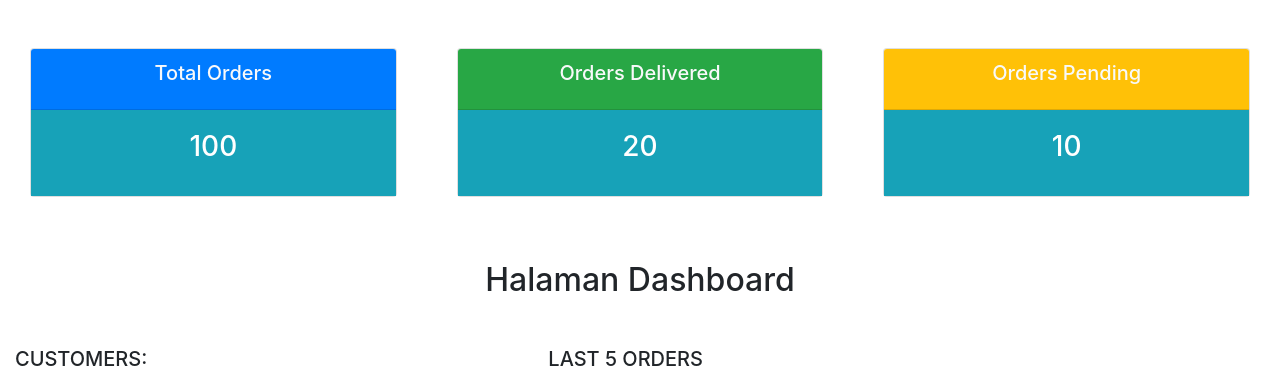
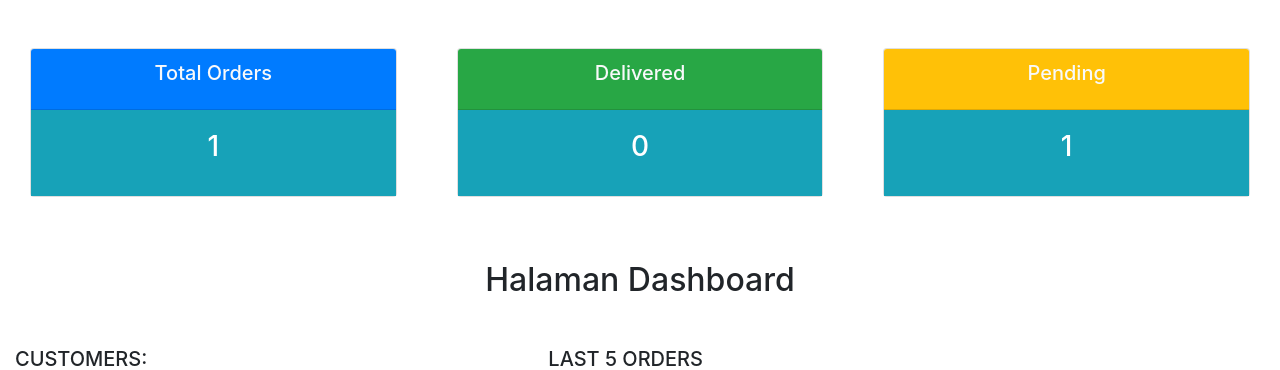
Before and after one commit to hafet17/django-kampus, a Django app: page / in a window 1280 px wide. Shown: the part 56-426 px from the top of the page. Run offline with Django 3.2, Linux system fonts and the light colour scheme; data comes from the database, SQL or seed files in the repository; some libraries are stand-ins or nearby versions.

Commit message:
update template status

```diff
--- a/masruri/templates/status.html
+++ b/masruri/templates/status.html
@@ -7,7 +7,7 @@
                         <h5 class="card-title">Total Orders</h5>
                     </div>
                     <div class="card-body bg-info">
-                        <h3 class="card-title">100</h3>
+                        <h3 class="card-title">{{ total_orders }}</h3>
                     </div>
                 </div>
             </div>
@@ -16,10 +16,10 @@
             <div class="col-md">
                 <div class="card text-center text-white mb-3" id="ordersdelivered">
                     <div class="card-header bg-success text-light">
-                        <h5 class="card-title">Orders Delivered</h5>
+                        <h5 class="card-title">Delivered</h5>
                     </div>
                     <div class="card-body bg-info">
-                        <h3 class="card-title">20</h3>
+                        <h3 class="card-title">{{ delivered }}</h3>
                     </div>
                 </div>
             </div>
@@ -28,10 +28,10 @@
             <div class="col-md">
                 <div class="card text-center text-white mb-3" id="orderspending">
                     <div class="card-header bg-warning text-light">
-                        <h5 class="card-title">Orders Pending</h5>
+                        <h5 class="card-title">Pending</h5>
                     </div>
                     <div class="card-body bg-info">
-                        <h3 class="card-title">10</h3>
+                        <h3 class="card-title">{{ pending }}</h3>
                     </div>
                 </div>
             </div>
```
